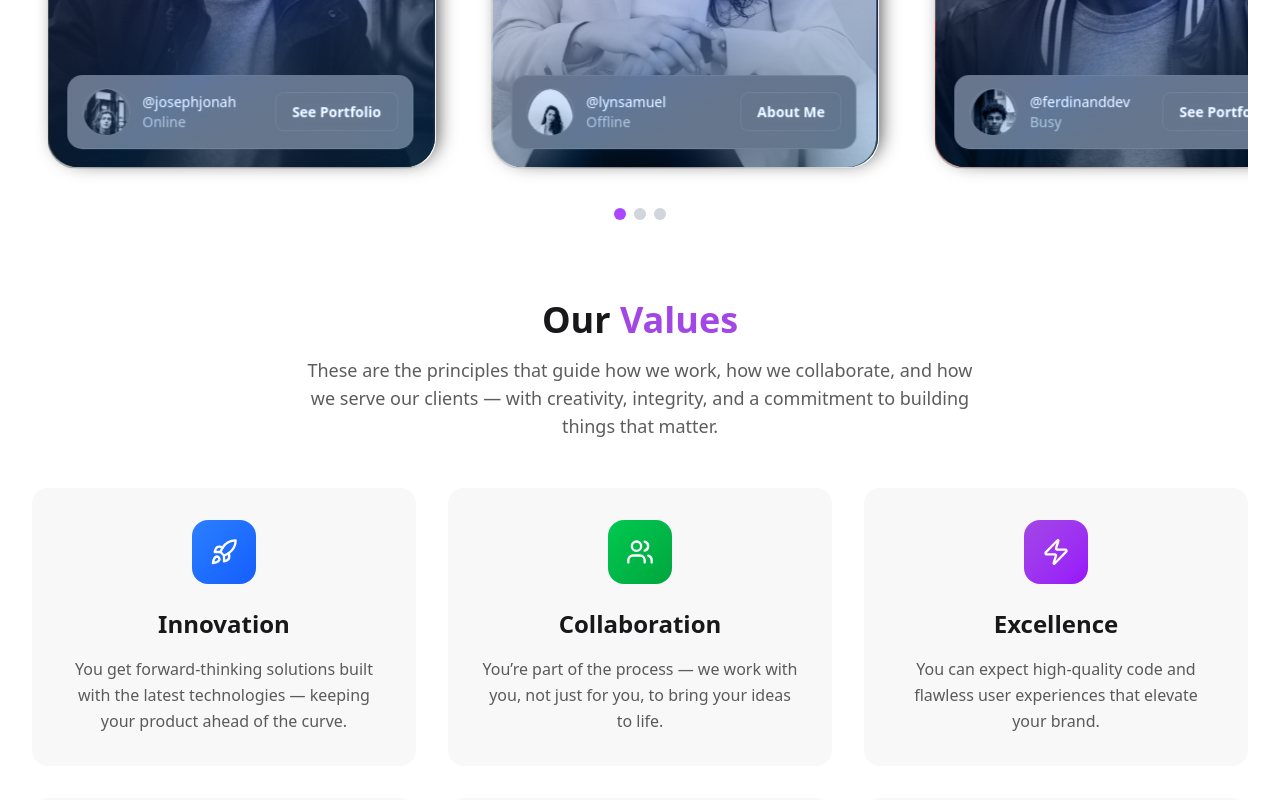
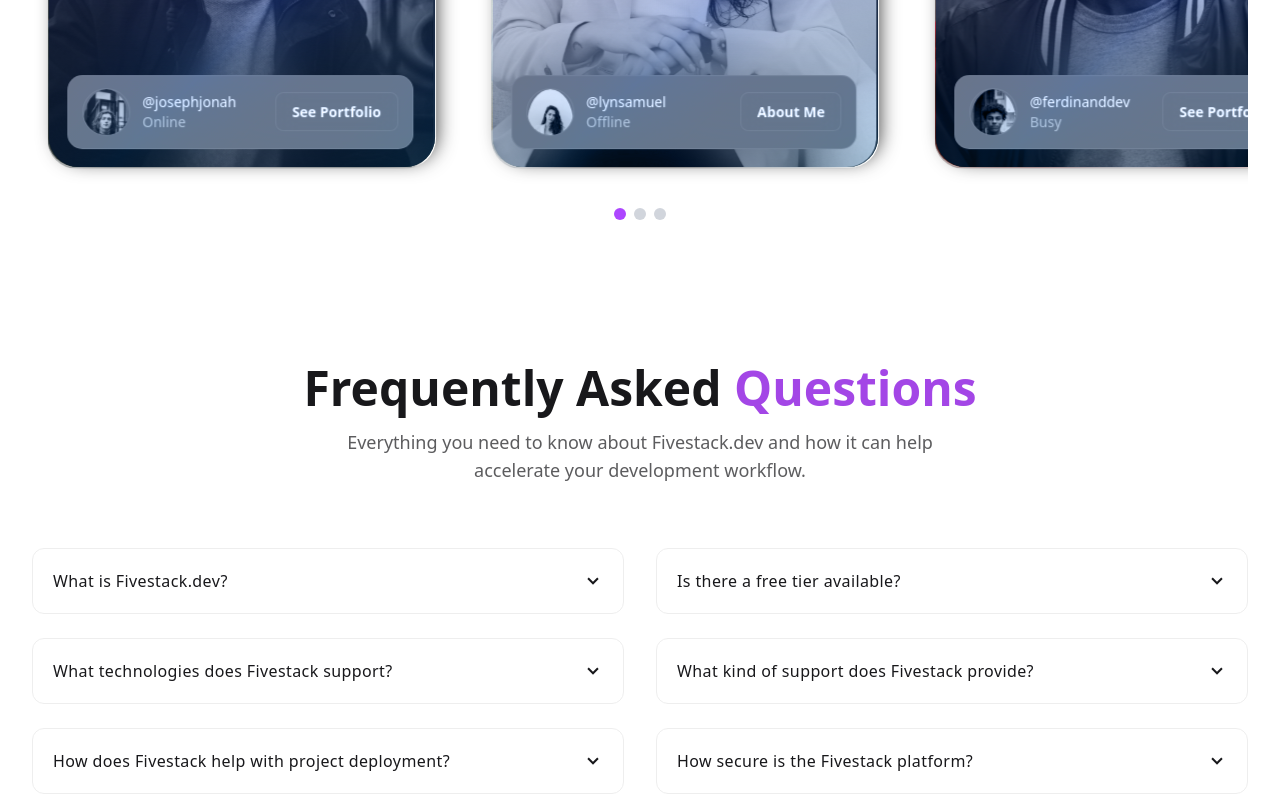
Before and after one commit to JOSEPH-Inalegwu/fivestackdev, a React (Vite) app: page / in a window 1280 px wide. Shown: the part 1348-2148 px from the top of the page. Built offline with nearby package versions, Linux system fonts and the light colour scheme; what theme-change would draw is missing.

Commit message:
fix: add showTeamValues prop to Team component for conditional rendering of team values

```diff
--- a/src/Pages/LandingPage.jsx
+++ b/src/Pages/LandingPage.jsx
@@ -7,8 +7,9 @@
   return (
     <div>
         <Home />
-        <Team />
+        <Team showTeamValues = {false} /> {/* ❌ Don’t show values here */}
         <FAQ />
+
         {/* Ferdinand, these are landing page components (Home, Features, FAQ etc) that stay on the homepage and don’t have their own navbar links */}
     </div>
   )
--- a/src/Pages/Team/Team.jsx
+++ b/src/Pages/Team/Team.jsx
@@ -3,7 +3,7 @@
 import TeamCard from './TeamCard'
 import TeamValues from './TeamValues'
 
-const Team = () => {
+const Team = ({ showTeamValues = true }) => {
   const scrollRef = useRef(null)
   const [activeIndex, setActiveIndex] = useState(0)
   const [visibleCards, setVisibleCards] = useState(3)
@@ -172,9 +172,14 @@
           ))}
         </div>
 
-        <div>
-          <TeamValues />
-        </div>
+
+        {/* Team Stats Section - Only show if true */}
+        {showTeamValues && (
+          <div>
+            <TeamValues />
+          </div>
+        )}
+
 
         <ToastContainer
           position="top-right"
```
